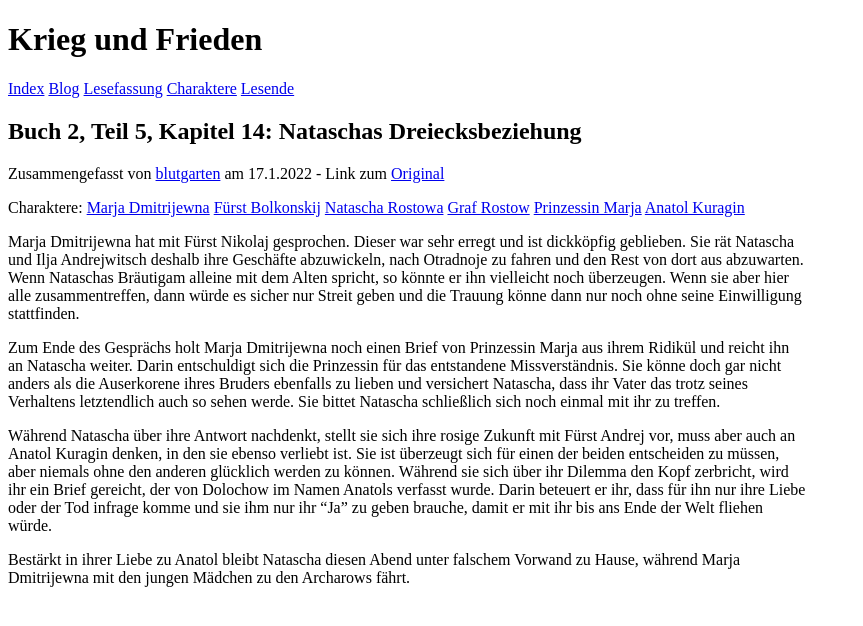
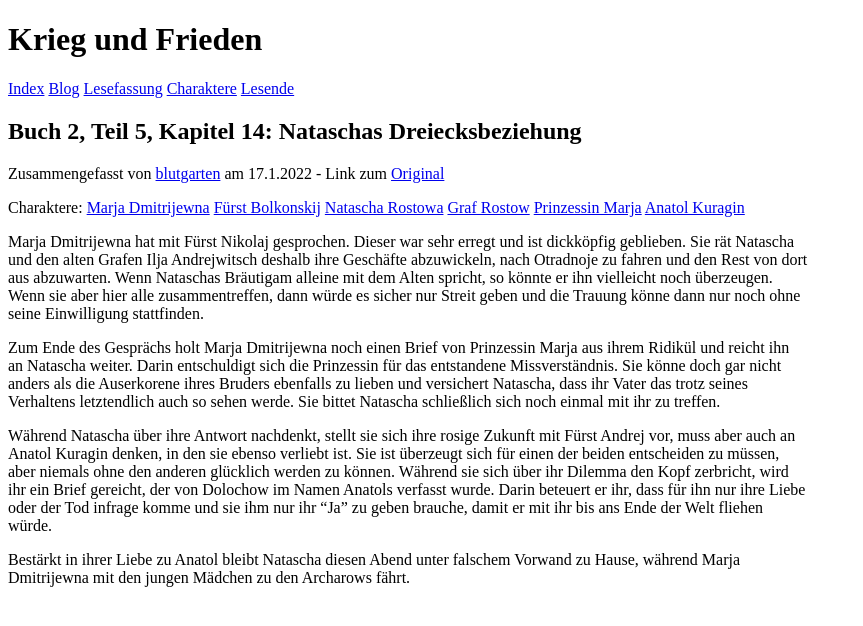
Before and after one commit to c-auri/ZAEH, a Jekyll site: the page built from _chapters/2-05-14-Nataschas-Dreiecksbeziehung.md, in a window 1280 px wide. Shown: the top 626 px of the page, without its empty margins (0-863 px from the left). Built offline with Jekyll 4.4.1, drawn with Linux system fonts in a browser that asks for light colours.

Commit message:
Add character information to "Nataschas Dreiecksbeziehung"

```diff
--- a/_chapters/2-05-14-Nataschas-Dreiecksbeziehung.md
+++ b/_chapters/2-05-14-Nataschas-Dreiecksbeziehung.md
@@ -18,7 +18,7 @@
     Anatol,
 ]
 ---
-Marja Dmitrijewna hat mit Fürst Nikolaj gesprochen. Dieser war sehr erregt und ist dickköpfig geblieben. Sie rät Natascha und Ilja Andrejwitsch deshalb ihre Geschäfte abzuwickeln, nach Otradnoje zu fahren und den Rest von dort aus abzuwarten. Wenn Nataschas Bräutigam alleine mit dem Alten spricht, so könnte er ihn vielleicht noch überzeugen. Wenn sie aber hier alle zusammentreffen, dann würde es sicher nur Streit geben und die Trauung könne dann nur noch ohne seine Einwilligung stattfinden.
+Marja Dmitrijewna hat mit Fürst Nikolaj gesprochen. Dieser war sehr erregt und ist dickköpfig geblieben. Sie rät Natascha und den alten Grafen Ilja Andrejwitsch deshalb ihre Geschäfte abzuwickeln, nach Otradnoje zu fahren und den Rest von dort aus abzuwarten. Wenn Nataschas Bräutigam alleine mit dem Alten spricht, so könnte er ihn vielleicht noch überzeugen. Wenn sie aber hier alle zusammentreffen, dann würde es sicher nur Streit geben und die Trauung könne dann nur noch ohne seine Einwilligung stattfinden.
 
 Zum Ende des Gesprächs holt Marja Dmitrijewna noch einen Brief von Prinzessin Marja aus ihrem <span  title="(gehäkelte) Handtasche, Handarbeitsbeutel">Ridikül</span> und reicht ihn an Natascha weiter. Darin entschuldigt sich die Prinzessin für das entstandene Missverständnis. Sie könne doch gar nicht anders als die Auserkorene ihres Bruders ebenfalls zu lieben und versichert Natascha, dass ihr Vater das trotz seines Verhaltens letztendlich auch so sehen werde. Sie bittet Natascha schließlich sich noch einmal mit ihr zu treffen.
 
```
